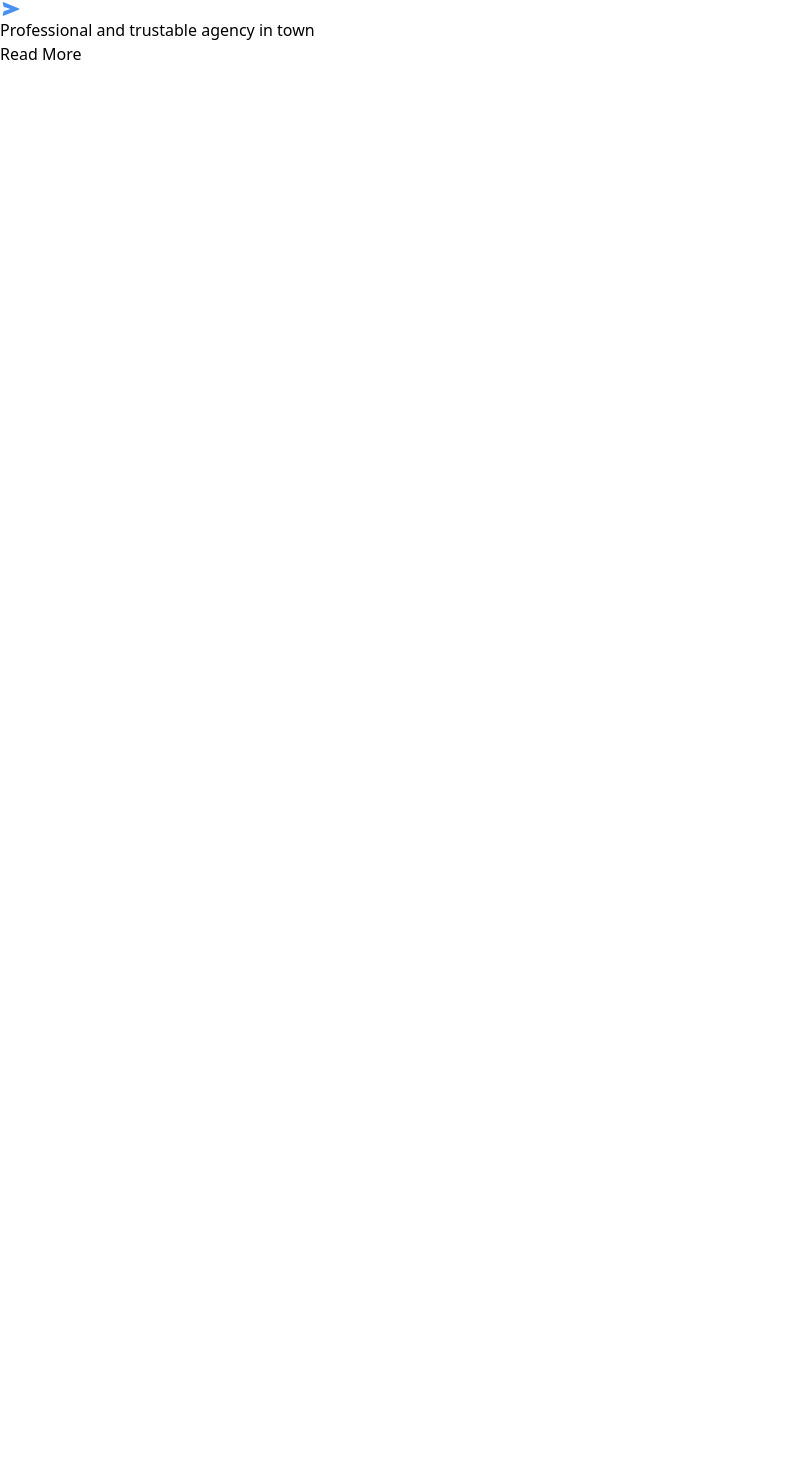
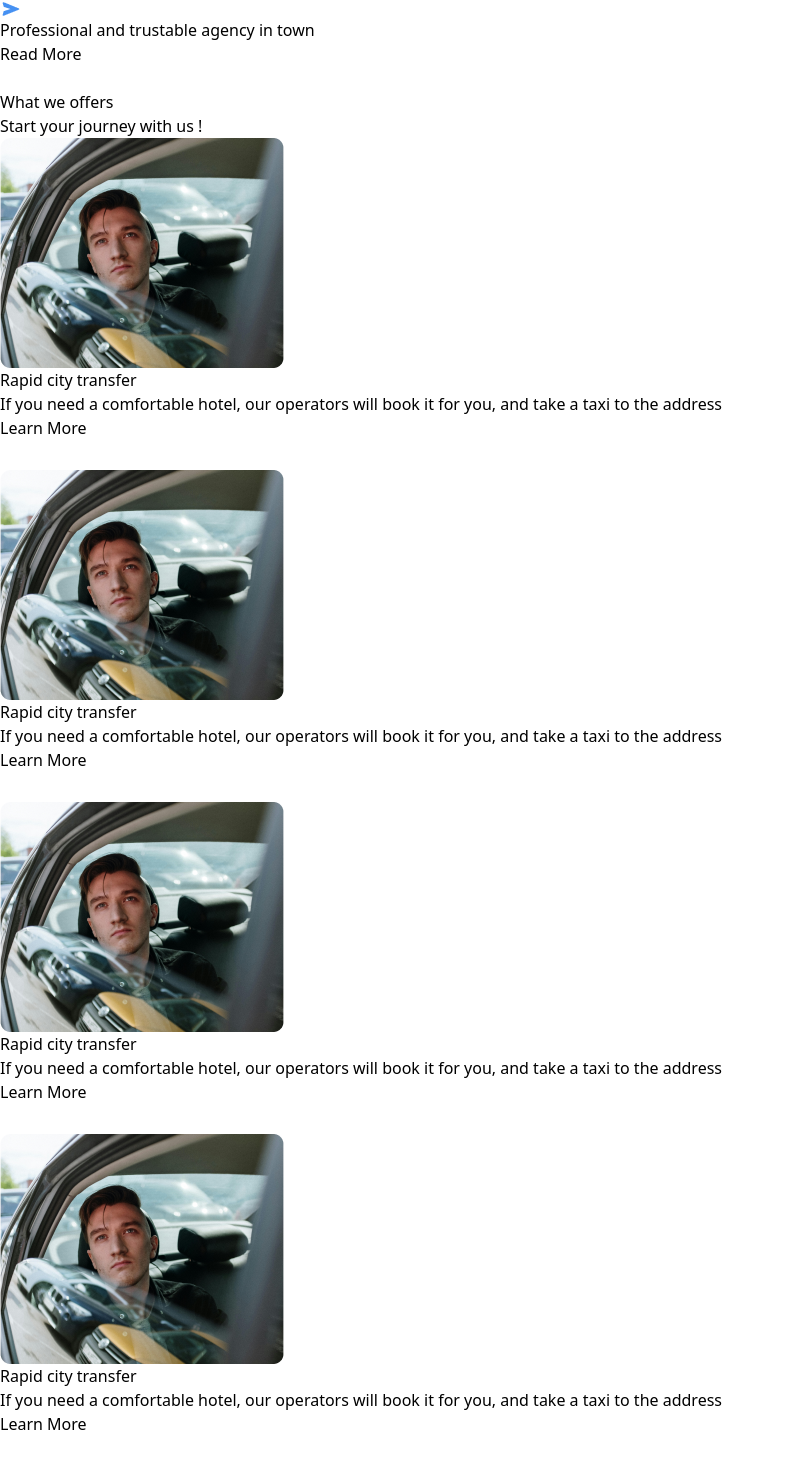
Before and after one commit to vishnu99i/cabSnowfinch, a React (Vite) app: page / in a window 1280 px wide. Shown: the part 1767-3233 px from the top of the page, without its empty margins (0-785 px from the left). Before the commit the page ends 1857 px from the top, so only its background shows below. Built offline with nearby package versions, Linux system fonts and the light colour scheme.

Commit message:
About us

```diff
--- a/src/App.jsx
+++ b/src/App.jsx
@@ -2,6 +2,7 @@ import './App.css';
 import Aboutus from './components/Aboutus';
 import Bookingform from './components/Bookingform';
 import Header from './components/Header';
+import Hotelbooking from './components/Hotelbooking';
 import Intro from './components/Intro';
 
 function App() {
@@ -12,6 +13,7 @@ function App() {
         <Intro />
         <Bookingform />
         <Aboutus />
+        <Hotelbooking />
       </div>
   )
 }
--- /dev/null
+++ b/src/components/Hotelbooking.jsx
@@ -0,0 +1,79 @@
+import React from 'react';
+import Blogimage from "../assets/Blogimage.png";
+import arrow from "../assets/arrow.png";
+
+const Hotelbooking = () => {
+  return (
+    <div>
+      <h3 className="text-[#4691F2]">What we offers</h3>
+      <h1>Start your journey with us !</h1>
+      <div className='grid grid-cols-4'>
+
+         <div className='w-[300px] h-[419px]'>
+            <div className='h-[50%]'>
+               <img src={Blogimage} alt="" />
+            </div>
+            <div className='h-[50%]'>
+             <h2>Rapid city transfer</h2>
+             <h3>If you need a comfortable hotel, our operators will book it for you, and take a taxi to the address</h3>
+             <div className="flex">
+               <h2>Learn More</h2>
+               <button className='w-[44px] h-44px rounde-[30px] bg-[#4691F2]'>
+                  <img src={arrow} alt="" />
+               </button>
+             </div>
+            </div>
+         </div>
+
+         <div className='w-[300px] h-[419px]'>
+            <div className='h-[50%]'>
+               <img src={Blogimage} alt="" />
+            </div>
+            <div className='h-[50%]'>
+             <h2>Rapid city transfer</h2>
+             <h3>If you need a comfortable hotel, our operators will book it for you, and take a taxi to the address</h3>
+             <div className="flex">
+               <h2>Learn More</h2>
+               <button className='w-[44px] h-44px rounde-[30px] bg-[#4691F2]'>
+                  <img src={arrow} alt="" />
+               </button>
+             </div>
+            </div>
+         </div>
+         <div className='w-[300px] h-[419px]'>
+            <div className='h-[50%]'>
+               <img src={Blogimage} alt="" />
+            </div>
+            <div className='h-[50%]'>
+             <h2>Rapid city transfer</h2>
+             <h3>If you need a comfortable hotel, our operators will book it for you, and take a taxi to the address</h3>
+             <div className="flex">
+               <h2>Learn More</h2>
+               <button className='w-[44px] h-44px rounde-[30px] bg-[#4691F2]'>
+                  <img src={arrow} alt="" />
+               </button>
+             </div>
+            </div>
+         </div>
+         <div className='w-[300px] h-[419px]'>
+            <div className='h-[50%]'>
+               <img src={Blogimage} alt="" />
+            </div>
+            <div className='h-[50%]'>
+             <h2>Rapid city transfer</h2>
+             <h3>If you need a comfortable hotel, our operators will book it for you, and take a taxi to the address</h3>
+             <div className="flex">
+               <h2>Learn More</h2>
+               <button className='w-[44px] h-44px rounde-[30px] bg-[#4691F2]'>
+                  <img src={arrow} alt="" />
+               </button>
+             </div>
+            </div>
+         </div>
+
+      </div>
+    </div>
+  )
+}
+
+export default Hotelbooking;
```
Also changed, not shown: src/assets/Blogimage.png (added).
